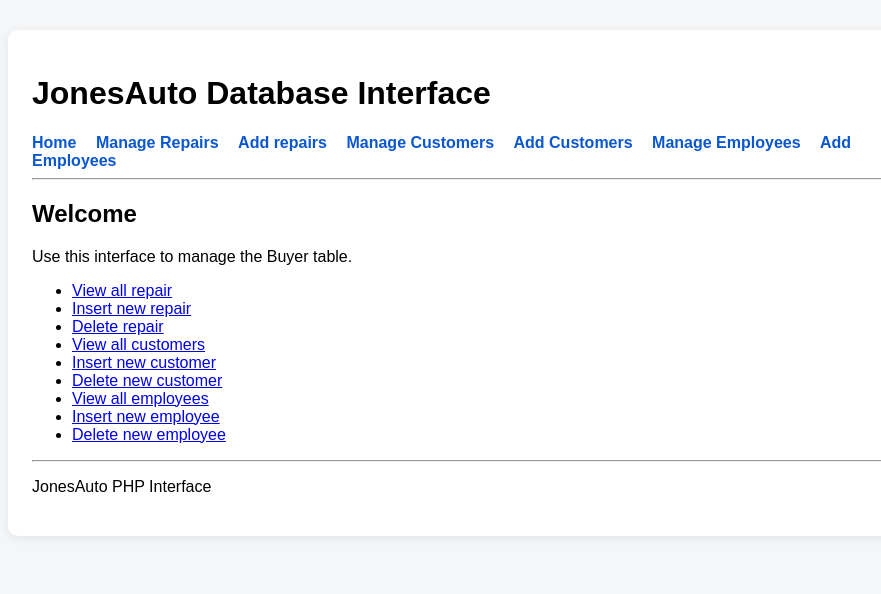
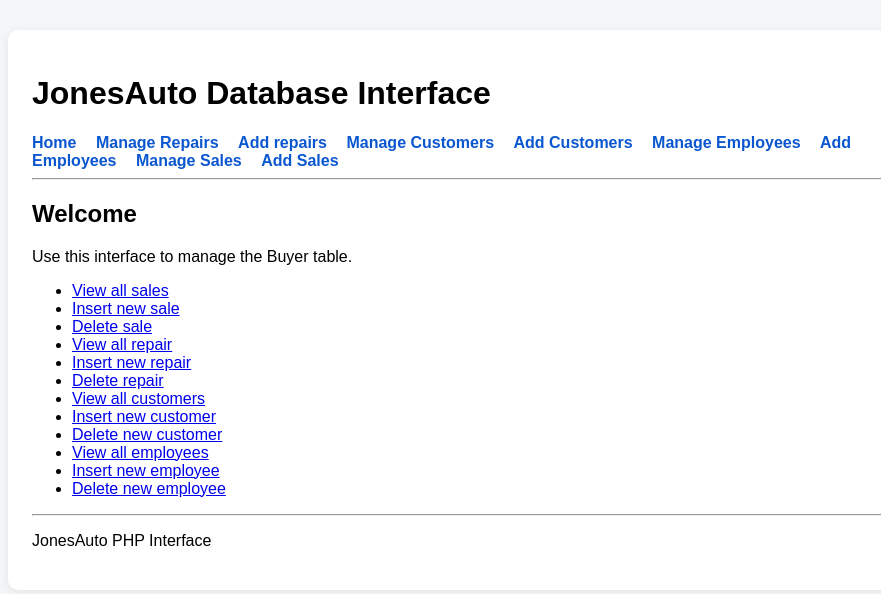
Before and after one commit to Fineturkey/barecarsales_app, a PHP site: page /index.php in a window 1280 px wide. Shown: the top 594 px of the page, without its empty margins (158-1039 px from the left). Run offline with PHP 8.4, Linux system fonts and the light colour scheme.

Commit message:
Added sales to header and index

```diff
--- a/header.php
+++ b/header.php
@@ -17,6 +17,8 @@
             <a href="/barecarsales_app/customer/customer_create.php">Add Customers</a>
             <a href="/barecarsales_app/employee/employees.php">Manage Employees</a>
             <a href="/barecarsales_app/employee/employee_create.php">Add Employees</a>
+            <a href="/barecarsales_app/sale/sales.php">Manage Sales</a>
+            <a href="/barecarsales_app/sale/sale_create.php">Add Sales</a>
 
         </nav>
         <hr>
--- a/index.php
+++ b/index.php
@@ -4,6 +4,9 @@
 <p>Use this interface to manage the Buyer table.</p>
 
 <ul>
+    <li><a href="sale/sales.php">View all sales</a></li>
+    <li><a href="sale/sale_create.php">Insert new sale</a></li>
+    <li><a href="sale/sale_delete.php">Delete sale</a></li>
     <li><a href="repair/repairs.php">View all repair</a></li>
     <li><a href="repair/repair_create.php">Insert new repair</a></li>
     <li><a href="repair/repair_delete.php">Delete repair</a></li>
```
